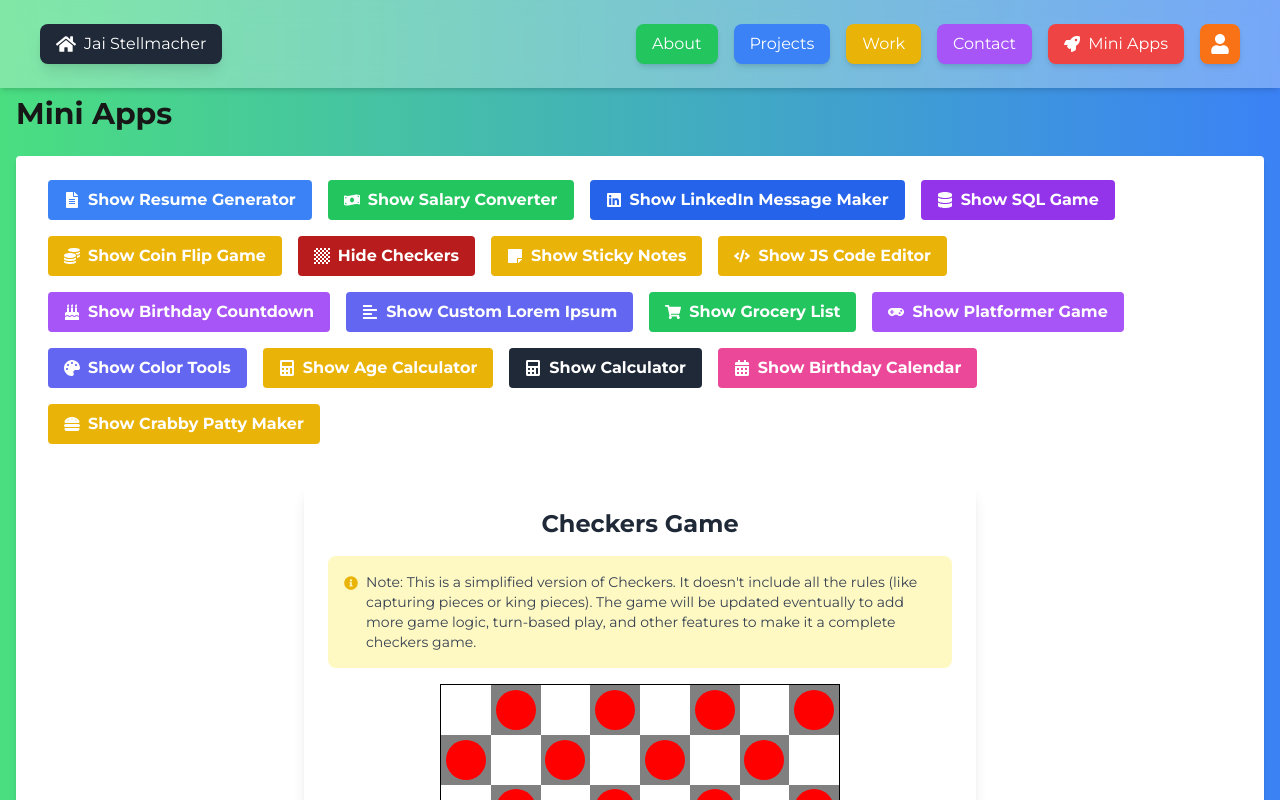
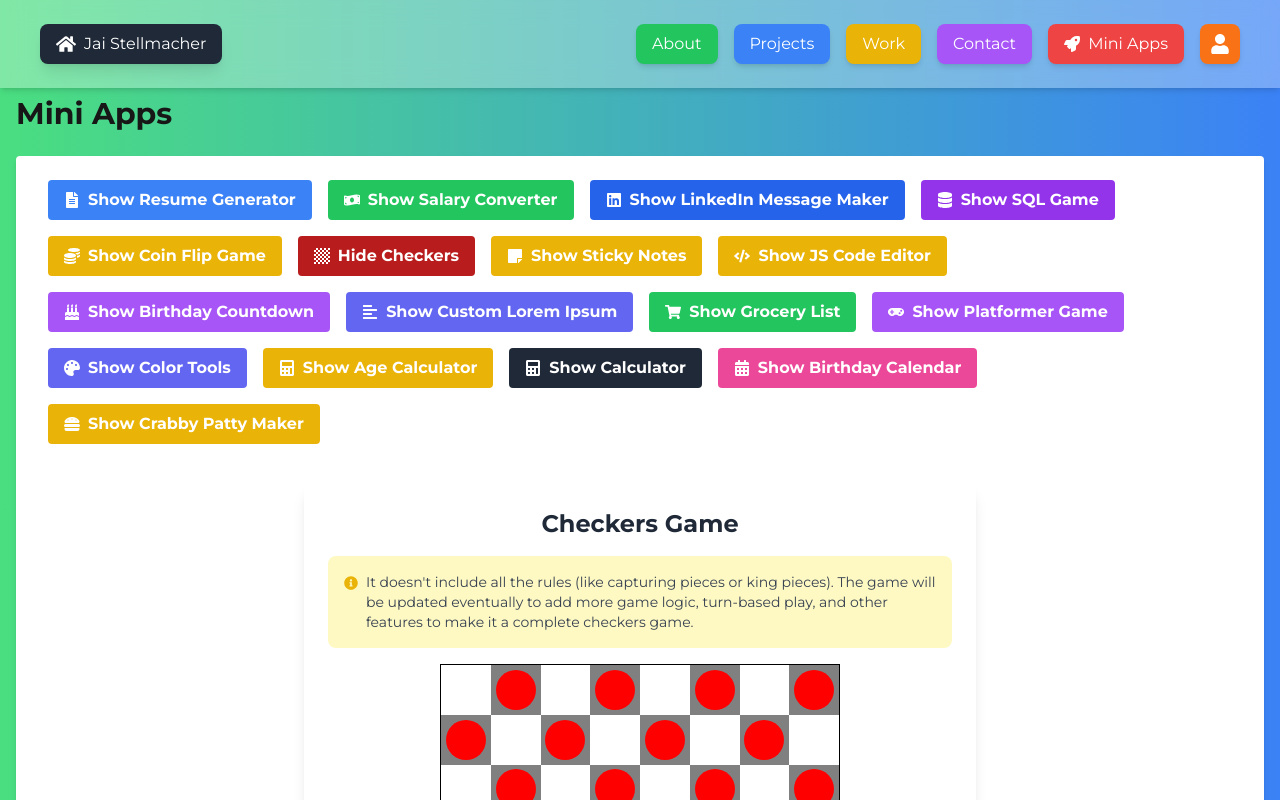
Before and after one commit to jstellmacher/portfolio_site, a Next.js app: page /miniApps in a window 1280 px wide. Both pictures are taken after a click on the button "Show Checkers". Shown: the top 800 px of the page. Built offline with nearby package versions, Linux system fonts and the light colour scheme; a web font is replaced by a local one.

Commit message:
replaces

```diff
--- a/components/CTASection.jsx
+++ b/components/CTASection.jsx
@@ -1,9 +1,8 @@
 import React, { useState } from 'react';
 import { FiDownload } from 'react-icons/fi';
-import { FaTrello, FaReact, FaAws, FaLaptopCode } from 'react-icons/fa';
-import { SiMicrosoftazure } from "react-icons/si";
-import { MdComputer } from "react-icons/md";
-import { FaHandsHelping } from "react-icons/fa";
+import { FaTrello, FaReact, FaAws, FaLaptopCode, FaHandsHelping } from 'react-icons/fa';
+import { SiMicrosoftazure } from 'react-icons/si';
+import { MdComputer } from 'react-icons/md';
 
 import './CTASection.css'; // Add this import
 
@@ -13,14 +12,14 @@ const skills = [
     description: 'Experienced in managing projects using Agile methodologies, ensuring timely and budget-compliant delivery with a focus on client satisfaction and technical excellence.',
     color: 'skill-card-blue',
     icon: <FaTrello size={40} />,
-    key: 'project-management'
+    key: 'project-management',
   },
   {
     title: 'Full Stack Development',
     description: 'Proficient in building and maintaining end-to-end solutions with expertise in Python, JavaScript, React, and frameworks such as Django and Flask.',
     color: 'skill-card-green',
     icon: <FaReact size={40} />,
-    key: 'full-stack'
+    key: 'full-stack',
   },
   {
     title: 'Cloud Administration',
@@ -36,7 +35,7 @@ const skills = [
         </div>
       </div>
     ),
-    key: 'cloud'
+    key: 'cloud',
   },
   {
     title: 'Microsoft Azure Fundamentals',
@@ -44,7 +43,7 @@ const skills = [
     color: 'skill-card-purple',
     icon: <SiMicrosoftazure size={40} />,
     key: 'azure',
-    hidden: true
+    hidden: true,
   },
   {
     title: 'Full Stack Software Engineering',
@@ -52,8 +51,8 @@ const skills = [
     color: 'skill-card-orange',
     icon: <FaLaptopCode size={40} />,
     key: 'full-stack-cert',
-    hidden: true
-  }
+    hidden: true,
+  },
 ];
 
 const CTASection = () => {
@@ -69,7 +68,7 @@ const CTASection = () => {
             <MdComputer className="text-black text-3xl ml-4" />
           </div>
           <p className="text-lg mb-8 leading-relaxed">
-            I'm Jaichuang Stellmacher, a <strong >motivated (Cloud, Data, Digital) Information Technology Consultant</strong> with hands-on experience in <strong className="text-yellow-500 hover:text-yellow-700 cursor-pointer" onMouseEnter={() => setHoveredSkill('cloud')} onMouseLeave={() => setHoveredSkill(null)}>cloud computing</strong>, <strong className="text-green-500 hover:text-green-700 cursor-pointer" onMouseEnter={() => setHoveredSkill('full-stack')} onMouseLeave={() => setHoveredSkill(null)}>full-stack development</strong>, and <strong className="text-blue-500 hover:text-blue-700 cursor-pointer" onMouseEnter={() => setHoveredSkill('project-management')} onMouseLeave={() => setHoveredSkill(null)}>project management</strong>.
+            I'm Jaichuang Stellmacher, a <strong>motivated (Cloud, Data, Digital) Information Technology Consultant</strong> with hands-on experience in <strong className="text-yellow-500 hover:text-yellow-700 cursor-pointer" onMouseEnter={() => setHoveredSkill('cloud')} onMouseLeave={() => setHoveredSkill(null)}>cloud computing</strong>, <strong className="text-green-500 hover:text-green-700 cursor-pointer" onMouseEnter={() => setHoveredSkill('full-stack')} onMouseLeave={() => setHoveredSkill(null)}>full-stack development</strong>, and <strong className="text-blue-500 hover:text-blue-700 cursor-pointer" onMouseEnter={() => setHoveredSkill('project-management')} onMouseLeave={() => setHoveredSkill(null)}>project management</strong>.
           </p>
           <p className="text-lg mb-8 leading-relaxed">
             I hold a BS in Business Administration with dual majors in <em>Management Information Systems and Marketing</em> from the <a href="https://eller.arizona.edu/why/rankings" target="_blank" rel="noopener noreferrer" className="text-blue-600 hover:underline">University of Arizona's Eller College of Management</a>, consistently ranked as a top MIS program (#2 public, #3 overall).
--- a/components/Checkers.jsx
+++ b/components/Checkers.jsx
@@ -112,8 +112,8 @@ const Checkers = () => {
           <p className="text-sm text-gray-700 flex items-start">
             <FaInfoCircle className="text-yellow-500 mr-2 mt-1 flex-shrink-0" />
             <span>
-              Note: This is a simplified version of Checkers. It doesn't include all the rules (like capturing pieces or king pieces).
-              The game will be updated eventually to add more game logic, turn-based play, and other features to make it a complete checkers game.
+            It doesn&apos;t include all the rules (like capturing pieces or king pieces).
+            The game will be updated eventually to add more game logic, turn-based play, and other features to make it a complete checkers game.
             </span>
           </p>
         </div>
```
